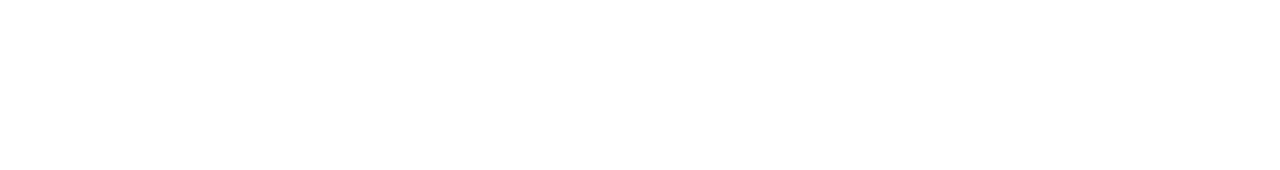
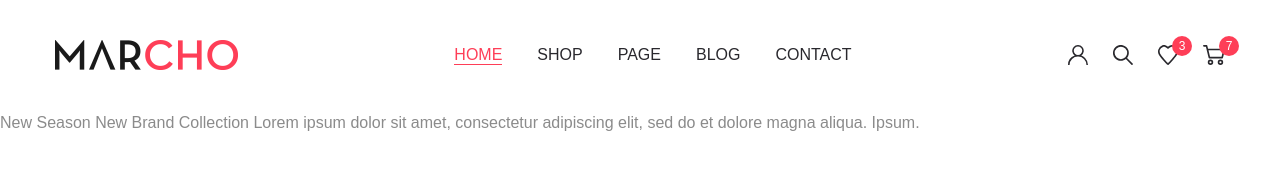
Before and after one commit to igorjester/marcho, a website: page app/index.html in a window 1280 px wide. Drawn offline with nearby package versions, Linux system fonts and the light colour scheme; files that its build step writes are made by us from their sources.

Commit message:
added header, added fonts

```diff
--- a/app/index.html
+++ b/app/index.html
@@ -1,5 +1,6 @@
 <!DOCTYPE html>
-<html lang="en">
+<html lang="ru">
+
 <head>
   <meta charset="UTF-8">
   <meta http-equiv="X-UA-Compatible" content="IE=edge">
@@ -7,10 +8,57 @@
   <title>Document</title>
   <link rel="stylesheet" href="css/style.min.css">
 </head>
-<body>
 
+<header class="header">
+  <div class="container">
+    <div class="header__inner">
+      <a class="logo" href="#">
+        <img class="logo__img" src="images/logo.png" alt="logo">
+      </a>
 
+      <nav class="menu">
+        <ul class="menu__list">
+          <li class="menu__list-item">
+            <a class="menu__list-link menu__list-link--active" href="#">HOME</a>
+          </li>
+          <li class="menu__list-item">
+            <a class="menu__list-link" href="#">SHOP</a>
+          </li>
+          <li class="menu__list-item">
+            <a class="menu__list-link" href="#">PAGE</a>
+          </li>
+          <li class="menu__list-item">
+            <a class="menu__list-link" href="#">BLOG</a>
+          </li>
+          <li class="menu__list-item">
+            <a class="menu__list-link" href="#">CONTACT</a>
+          </li>
+        </ul>
+      </nav>
+      <div class="user-nav">
+        <a class="user-nav__link" href="#">
+          <img class="user-nav__link-img" src="images/icons/user.svg" alt="user icon">
+        </a>
+        <a class="user-nav__link" href="#"><img class="user-nav__link-img" src="images/icons/search.svg" alt="user icon"></a>
+        <a class="user-nav__link" href="#">
+            <img class="user-nav__link-img" src="images/icons/heart.svg" alt="user icon">
+          <span class="user-nav__num">3</span>
+        </a>
+        <a class="user-nav__link" href="#">
+            <img class="user-nav__link-img" src="images/icons/cart.svg" alt="user icon">
+          <span class="user-nav__num">7</span>
+        </a>
+      </div>
+    </div>
+  </div>
+</header>
+New Season
+New Brand Collection
 
-  <script slot="js/main.min.js"></script>
+Lorem ipsum dolor sit amet, consectetur adipiscing elit, sed do
+et dolore magna aliqua. Ipsum.
+
+<script slot="js/main.min.js"></script>
 </body>
+
 </html>
--- a/app/scss/_fonts.scss
+++ b/app/scss/_fonts.scss
@@ -0,0 +1,39 @@
+@font-face {
+  font-family: 'Quicksand-Regular', sans-serif;
+  font-weight: 400;
+  font-style: normal;
+  src: local('Quicksand-Regular'),
+    url('../fonts/Quicksand-Regular.woff2') format('woff2'),
+    url('../fonts/Quicksand-Regular.woff') format('woff');
+  font-display: swap;
+}
+
+@font-face {
+  font-family: 'Quicksand-Medium', sans-serif;
+  font-weight: 500;
+  font-style: normal;
+  src: local('Quicksand-Medium'),
+    url('../fonts/Quicksand-Medium.woff2') format('woff2'),
+    url('../fonts/Quicksand-Medium.woff') format('woff');
+  font-display: swap;
+}
+
+@font-face {
+  font-family: 'Roboto-Regular', sans-serif;
+  font-weight: 500;
+  font-style: normal;
+  src: local('Roboto-Regular'),
+    url('../fonts/Roboto-Regular.woff2') format('woff2'),
+    url('../fonts/Roboto-Regular.woff') format('woff');
+  font-display: swap;
+}
+
+@font-face {
+  font-family: 'Roboto-Bold', sans-serif;
+  font-weight: 700;
+  font-style: normal;
+  src: local('Roboto-Bold'),
+    url('../fonts/Roboto-Bold.woff2') format('woff2'),
+    url('../fonts/Roboto-Bold.woff') format('woff');
+  font-display: swap;
+}
--- a/app/scss/_global.scss
+++ b/app/scss/_global.scss
@@ -0,0 +1,12 @@
+body{
+ color: $default;
+ font-size: 16px;
+ line-height: 26px;
+ @extend %quicksad-500;
+}
+
+.container{
+max-width: 1200px;
+margin: 0 auto;
+padding: 0 15px;
+}
--- a/app/scss/_vars.scss
+++ b/app/scss/_vars.scss
@@ -0,0 +1,23 @@
+$accent: #fe3e57;
+$default: #8b8b8b;
+$title: #29282d;
+
+%quicksad-400 {
+  font-family: 'Quicksand-Regular', sans-serif;
+  font-weight: 400;
+}
+
+%quicksad-500 {
+  font-family: 'Quicksand-Medium', sans-serif;
+  font-weight: 500;
+}
+
+%Roboto-500 {
+  font-family: 'Roboto-Regular', sans-serif;
+  font-weight: 500;
+}
+
+%Roboto-700 {
+  font-family: 'Roboto-Bold', sans-serif;
+  font-weight: 700;
+}
--- a/app/scss/style.scss
+++ b/app/scss/style.scss
@@ -3,5 +3,75 @@
 @import 'reset';
 @import 'global';
 
+.header {
+  padding: 40px 0;
+
+  &__inner {
+    display: flex;
+    justify-content: space-between;
+    align-items: center;
+  }
+}
+
+.menu {
+  &__list {
+    display: flex;
+  }
+
+  &__list-item+.menu__list-item {
+    margin-left: 35px;
+  }
+
+  &__list-link {
+    color: $title;
+    padding-bottom: 1px;
+    transition: all .3s;
+    @extend %quicksad-400;
+
+    &:hover {
+      color: $accent;
+      border-bottom: 1px solid $accent;
+      @extend %quicksad-500;
+    }
+  }
+
+  &__list-link--active {
+    color: $accent;
+    border-bottom: 1px solid $accent;
+     @extend %quicksad-500;
+  }
+}
+
+.user-nav {
+  display: flex;
+  &__link{
+    position: relative;
+  }
+
+  &__link + .user-nav__link {
+    padding-left: 25px;
+  }
+  &__num{
+    position: absolute;
+    width: 20px;
+    height: 20px;
+    border-radius: 50%;
+    background-color: $accent;
+    top: -9px;
+    right: -14px;
+    font-size: 12px;
+    color: #fff;
+    text-align: center;
+    line-height: 20px;
+  }
+}
+
+
+
+
+
+
+
+
 
 @import 'media';
```
Also changed, not shown: app/fonts/Quicksand-Medium.woff (added), app/fonts/Quicksand-Medium.woff2 (added), app/fonts/Quicksand-Regular.woff (added), app/fonts/Quicksand-Regular.woff2 (added), app/fonts/Roboto-Bold.woff (added), app/fonts/Roboto-Bold.woff2 (added), app/fonts/Roboto-Regular.woff (added), app/fonts/Roboto-Regular.woff2 (added), app/images/icons/cart.svg (added), app/images/icons/heart.svg (added), app/images/icons/search.svg (added), app/images/icons/user.svg (added), app/images/logo.png (added), 1 other file.
